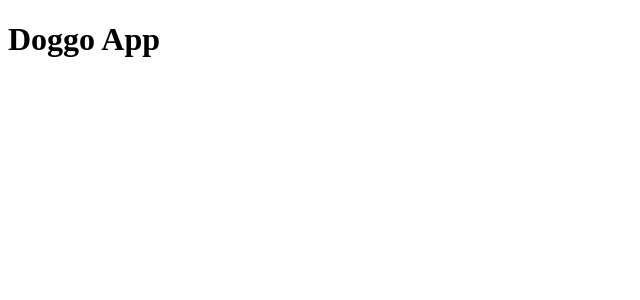
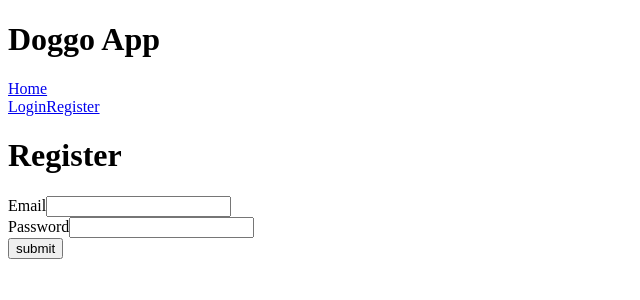
Before and after one commit to yashjais/Doggo-App, a React (Create React App) app: page /register in a window 1280 px wide. Shown: the top 300 px of the page, without its empty margins (0-640 px from the left). Built offline with nearby package versions, Linux system fonts and the light colour scheme.

Commit message:
login logout and register with backendless

```diff
--- a/package.json
+++ b/package.json
@@ -6,6 +6,8 @@
     "@testing-library/jest-dom": "^4.2.4",
     "@testing-library/react": "^9.5.0",
     "@testing-library/user-event": "^7.2.1",
+    "axios": "^0.19.2",
+    "backendless": "^5.8.6",
     "react": "^16.13.1",
     "react-dom": "^16.13.1",
     "react-router-dom": "^5.1.2",
--- a/src/App.js
+++ b/src/App.js
@@ -1,9 +1,38 @@
 import React from 'react'
+import {BrowserRouter, Link, Route, Switch} from 'react-router-dom'
+
+import Home from './components/home'
+import Login from './components/users/login'
+import Register from './components/users/register'
 
 function App(){
+    const handleLogout = () => {
+
+        localStorage.removeItem('authToken')
+        window.location.reload()
+
+    }
     return (
         <div>
-            <h1>Doggo App</h1>
+            <BrowserRouter>
+                <h1>Doggo App</h1>
+
+                <Link to='/'>Home</Link>
+                {localStorage.getItem('authToken') ? <div>
+
+                    <Link to='/logout' onClick={handleLogout}>Logout</Link>
+
+                </div> : <div>
+
+                    <Link to='/login'>Login</Link>
+                    <Link to='/register'>Register</Link>
+
+                    </div>}
+
+                <Route path='/' component={Home} exact={true} />
+                <Route path='/login' component={Login} />
+                <Route path='/register' component={Register} />
+            </BrowserRouter>
         </div>
     )
 }
--- /dev/null
+++ b/src/components/home.js
@@ -0,0 +1,11 @@
+import React from 'react'
+
+function Home() {
+    return (
+        <div>
+            <h1>Home</h1>
+        </div>
+    )
+}
+
+export default Home
--- /dev/null
+++ b/src/components/users/login.html
@@ -0,0 +1,81 @@
+<html>
+<head>
+  <link href="https://fonts.googleapis.com/css?family=Roboto" rel="stylesheet" type="text/css">
+  <script src="https://apis.google.com/js/api:client.js"></script>
+  <script>
+  var googleUser = {};
+  var startApp = function() {
+    gapi.load('auth2', function(){
+      // Retrieve the singleton for the GoogleAuth library and set up the client.
+      auth2 = gapi.auth2.init({
+        client_id: 'YOUR_CLIENT_ID.apps.googleusercontent.com',
+        cookiepolicy: 'single_host_origin',
+        // Request scopes in addition to 'profile' and 'email'
+        //scope: 'additional_scope'
+      });
+      attachSignin(document.getElementById('customBtn'));
+    });
+  };
+
+  function attachSignin(element) {
+    console.log(element.id);
+    auth2.attachClickHandler(element, {},
+        function(googleUser) {
+          document.getElementById('name').innerText = "Signed in: " +
+              googleUser.getBasicProfile().getName();
+        }, function(error) {
+          alert(JSON.stringify(error, undefined, 2));
+        });
+  }
+  </script>
+  <style type="text/css">
+    #customBtn {
+      display: inline-block;
+      background: white;
+      color: #444;
+      width: 190px;
+      border-radius: 5px;
+      border: thin solid #888;
+      box-shadow: 1px 1px 1px grey;
+      white-space: nowrap;
+    }
+    #customBtn:hover {
+      cursor: pointer;
+    }
+    span.label {
+      font-family: serif;
+      font-weight: normal;
+    }
+    span.icon {
+      background: url('/identity/sign-in/g-normal.png') transparent 5px 50% no-repeat;
+      display: inline-block;
+      vertical-align: middle;
+      width: 42px;
+      height: 42px;
+    }
+    span.buttonText {
+      display: inline-block;
+      vertical-align: middle;
+      padding-left: 42px;
+      padding-right: 42px;
+      font-size: 14px;
+      font-weight: bold;
+      /* Use the Roboto font that is loaded in the <head> */
+      font-family: 'Roboto', sans-serif;
+    }
+  </style>
+  </head>
+  <body>
+  <!-- In the callback, you would hide the gSignInWrapper element on a
+  successful sign in -->
+  <div id="gSignInWrapper">
+    <span class="label">Sign in with:</span>
+    <div id="customBtn" class="customGPlusSignIn">
+      <span class="icon"></span>
+      <span class="buttonText">Google</span>
+    </div>
+  </div>
+  <div id="name"></div>
+  <script>startApp();</script>
+</body>
+</html>
--- /dev/null
+++ b/src/components/users/login.js
@@ -0,0 +1,50 @@
+import React from 'react'
+import axios from 'axios'
+
+class Login extends React.Component {
+    constructor() {
+        super()
+        this.state = {
+            email: '',
+            password: ''
+        }
+    }
+    handleClick = (e) => {
+        this.setState({
+            [e.target.name]: e.target.value
+        })
+    }
+    handleSubmit = (e) => {
+        e.preventDefault()
+        const body = {
+            login: this.state.email,
+            password: this.state.password
+        }
+        axios.post('https://api.backendless.com/D0A3D923-54D9-1A0F-FF40-FE6E51E06100/A0F9167B-6B71-4F4B-99BD-7E03CBC4D9B7/users/login', body)
+            .then(res => {
+                const token = res.data['user-token']
+                console.log(token)
+                localStorage.setItem('authToken', token)
+                window.location.href = '/'
+            })
+            .catch(err => alert(err))
+    }
+    render() {
+        return (
+            <div>
+                <h1>Login</h1>
+                <form onSubmit={this.handleSubmit}>
+                    <label htmlFor="email">Email</label>
+                    <input id="email" name="email" type="text" onChange={this.handleClick} /> <br />
+
+                    <label htmlFor="password">Password</label>
+                    <input id="password" name="password" type="password" onChange={this.handleClick} /> <br />
+
+                    <input type="submit" value="submit"/>
+                </form>
+            </div>
+        )
+    }
+}
+
+export default Login
--- /dev/null
+++ b/src/components/users/register.js
@@ -0,0 +1,52 @@
+import React from 'react'
+import Backendless from 'backendless'
+import axios from 'axios'
+
+class Register extends React.Component {
+    constructor() {
+        super()
+        this.state = {
+            email: '',
+            password: ''
+        }
+    }
+    handleClick = (e) => {
+        this.setState({
+            [e.target.name]: e.target.value
+        })
+    }
+    handleSubmit = (e) => {
+        e.preventDefault()
+
+        console.log(this.state.email, this.state.password)
+        const body = {
+            email: this.state.email,
+            password: this.state.password
+        }
+        axios.post('https://api.backendless.com/D0A3D923-54D9-1A0F-FF40-FE6E51E06100/A0F9167B-6B71-4F4B-99BD-7E03CBC4D9B7/users/register', body)
+            .then(res => {
+                alert('user successfully created')
+                this.props.history.push('/login')
+            })
+            .catch(err => alert(err))
+
+    }
+    render() {
+        return (
+            <div>
+                <h1>Register</h1>
+                <form onSubmit={this.handleSubmit}>
+                    <label htmlFor="email">Email</label>
+                    <input id="email" name="email" type="text" onChange={this.handleClick} /> <br />
+
+                    <label htmlFor="password">Password</label>
+                    <input id="password" name="password" type="password" onChange={this.handleClick} /> <br />
+
+                    <input type="submit" value="submit"/>
+                </form>
+            </div>
+        )
+    }
+}
+
+export default Register
```
Also changed, not shown: src/components/doggoPage.js (added), 1 other file (tests, documents, lock files or other folders).
